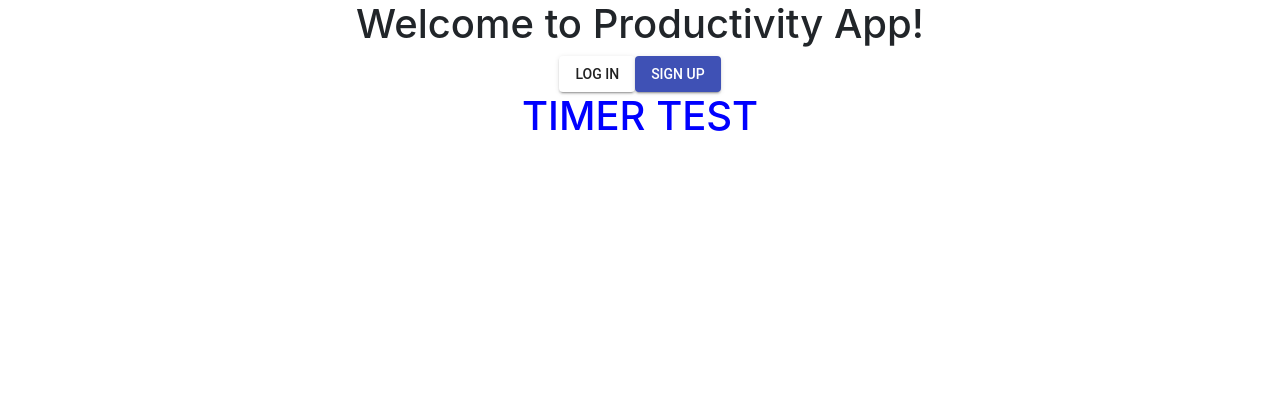
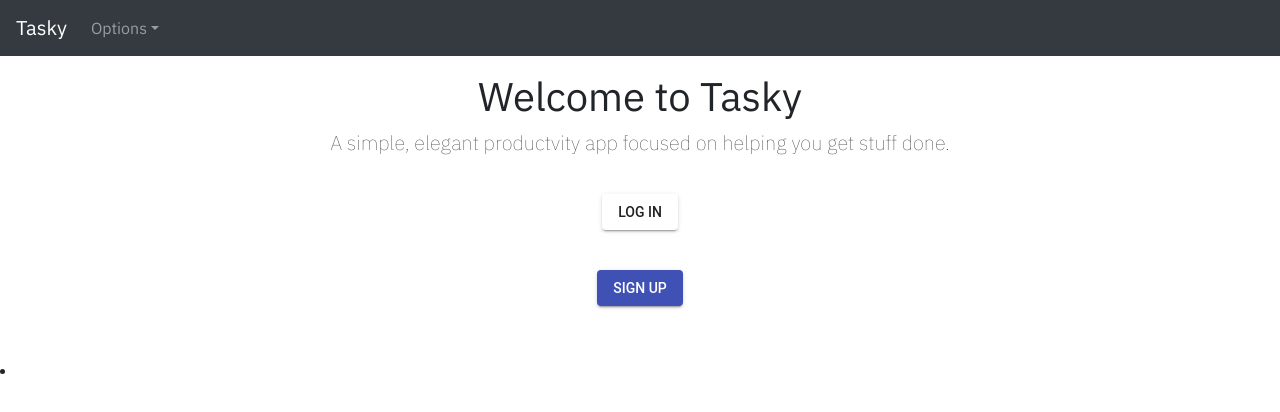
Before and after one commit to oxygenplug/productivity-app, an Angular app: page / in a window 1280 px wide. Shown: the top 412 px of the page. Built offline with nearby package versions, Linux system fonts and the light colour scheme.

Commit message:
removed uneeded packages, installed bootstrap npm, created base template

```diff
--- a/package.json
+++ b/package.json
@@ -22,7 +22,9 @@
     "@angular/platform-browser": "^6.0.0",
     "@angular/platform-browser-dynamic": "^6.0.0",
     "@angular/router": "^6.0.0",
+    "@ng-bootstrap/ng-bootstrap": "^2.0.0",
     "angular-bootstrap-md": "^6.0.2",
+    "bootstrap": "^4.1.1",
     "chart.js": "^2.5.0",
     "core-js": "^2.5.4",
     "font-awesome": "^4.7.0",
--- a/src/app/app.component.css
+++ b/src/app/app.component.css
@@ -1,8 +1,4 @@
-/* You can add global styles to this file, and also import other style files */
-.container {
-    background-color: #5a5a;
-}
-
 #title-id {
+    font-family: 'IBM Plex Sans', sans-serif;
     text-align: center;
 }
--- a/src/app/app.component.html
+++ b/src/app/app.component.html
@@ -1,9 +1,11 @@
-<!--The content below is only a placeholder and can be replaced.-->
-<div class="container-fluid">
+
+<div class="container">
   <h1 id="title-id">
     Welcome to {{ title }}!
   </h1>
 </div>
 
-<app-options-menu></app-options-menu>
-<app-timer></app-timer>
+<app-options-menu>
+</app-options-menu>
+<app-timer>
+</app-timer>
--- a/src/app/app.component.ts
+++ b/src/app/app.component.ts
@@ -6,5 +6,5 @@ import { Component } from '@angular/core';
   styleUrls: ['./app.component.css']
 })
 export class AppComponent {
-  title = 'Productivity App';
+  title = 'Tasky';
 }
--- a/src/app/app.module.ts
+++ b/src/app/app.module.ts
@@ -6,6 +6,7 @@ import { TimerComponent } from './timer/timer.component';
 import { OptionsMenuComponent } from './options-menu/options-menu.component';
 import { LoginMenuComponent } from './login-menu/login-menu.component';
 import {MatButtonModule} from '@angular/material/button';
+import { NgbModule } from '@ng-bootstrap/ng-bootstrap';
 
 @NgModule({
   declarations: [
@@ -19,6 +20,7 @@ import {MatButtonModule} from '@angular/material/button';
     BrowserModule,
     AppRoutingModule,
     MatButtonModule,
+    NgbModule.forRoot()
   ],
   providers: [],
   bootstrap: [AppComponent]
--- a/src/app/options-menu/options-menu.component.css
+++ b/src/app/options-menu/options-menu.component.css
@@ -1,7 +1,7 @@
-#login-sigup-btns {
+.lead {
     text-align: center;
 }
-
+/* per Materialize best practices, buttons should always have their text in uppercase */
 button {
     text-transform: uppercase;
 }
@@ -13,3 +13,11 @@ button {
     min-height: 100%;
     background-size: cover;
 }
+ /* space out buttons nicely */
+.lead button {
+    margin: 20px;
+}
+
+.navbar-nav {
+    float: right;
+}
--- a/src/app/options-menu/options-menu.component.html
+++ b/src/app/options-menu/options-menu.component.html
@@ -1,10 +1,37 @@
-<div class="section1">
-<!--
+<nav class="navbar navbar-expand-md navbar-dark bg-dark fixed-top">
+    <a class="navbar-brand" href="#">Tasky</a>
+        <ul class="navbar-nav mr-auto">
+            <li class="nav-item dropdown" ngbDropdown>
+                    <a class="nav-link dropdown-toggle" id="dropdown01" ngbDropdownToggle>Options</a>
+                    <div class="dropdown-menu" aria-labelledby="dropdown01" ngbDropdownMenu>
+                      <a class="dropdown-item" href="#">Profile</a>
+                      <a class="dropdown-item" href="#">Options</a>
+                      <a class="dropdown-item" href="#">Logout</a>
+                    </div>
+            </li>
+        </ul>
+</nav>
+
+<div class="container d-flex h-100 p-3 mx-auto flex-column">
+
+    <main role="main" class="inner cover">
+        <h1 class="
+        text-center">Welcome to Tasky</h1>
+        <p class="lead">A simple, elegant productvity app focused on helping you get stuff done.</p>
+        <p class="lead">
+            <button mat-raised-button>Log In</button>
+            <br>
+            <button mat-raised-button color="primary">Sign Up</button>
+        </p>
+    </main>
+
+    <footer class="mastfoot mt-auto">
+        <div class="inner">
+        </div>
+    </footer>
+</div>
 
 
-    </mdb-navbar> -->
+<li class="nav-item dropdown" >
 
-    <div class="button-row" id="login-sigup-btns">
-        <button mat-raised-button>Log In</button>
-        <button mat-raised-button color="primary">Sign Up</button>
-    </div>
+      </li>
--- a/src/app/timer/timer.component.html
+++ b/src/app/timer/timer.component.html
@@ -1,6 +1,6 @@
 <div class="section2">
 
     <div class='timer-view'>
-        <h1 id='timer-title'>TIMER TEST</h1>
+        <h1 id='timer-title'></h1>
       </div>
 </div>
--- a/src/index.html
+++ b/src/index.html
@@ -9,9 +9,11 @@
   <meta name="viewport" content="width=device-width, initial-scale=1">
   <link rel="icon" type="image/x-icon" href="favicon.ico">
   <style>
-    @import url('https://fonts.googleapis.com/css?family=Nanum+Gothic');
-  </style>
-  <link rel="stylesheet" href="https://stackpath.bootstrapcdn.com/bootstrap/4.1.0/css/bootstrap.min.css" integrity="sha384-9gVQ4dYFwwWSjIDZnLEWnxCjeSWFphJiwGPXr1jddIhOegiu1FwO5qRGvFXOdJZ4" crossorigin="anonymous">
+      @import url('https://fonts.googleapis.com/css?family=IBM+Plex+Mono:400i|IBM+Plex+Sans+Condensed|IBM+Plex+Sans:100,400,400i,700|IBM+Plex+Serif:400,400i');
+      </style>
+  <link rel="stylesheet" href="https://stackpath.bootstrapcdn.com/bootstrap/4.1.0/css/bootstrap.min.css" integrity="sha384-9gVQ4dYFwwWSjIDZnLEWnxCjeSWFphJiwGPXr1jddIhOegiu1FwO5qRGvFXOdJZ4"
+    crossorigin="anonymous">
+
 </head>
 
 <body>
--- a/src/styles.css
+++ b/src/styles.css
@@ -1 +1,6 @@
 @import "~@angular/material/prebuilt-themes/indigo-pink.css";
+@import "~bootstrap/dist/css/bootstrap.css";
+
+body {
+  font-family: "IBM Plex Sans", sans-serif;
+}
```
Also changed, not shown: 1 other file (tests, documents, lock files or other folders).
